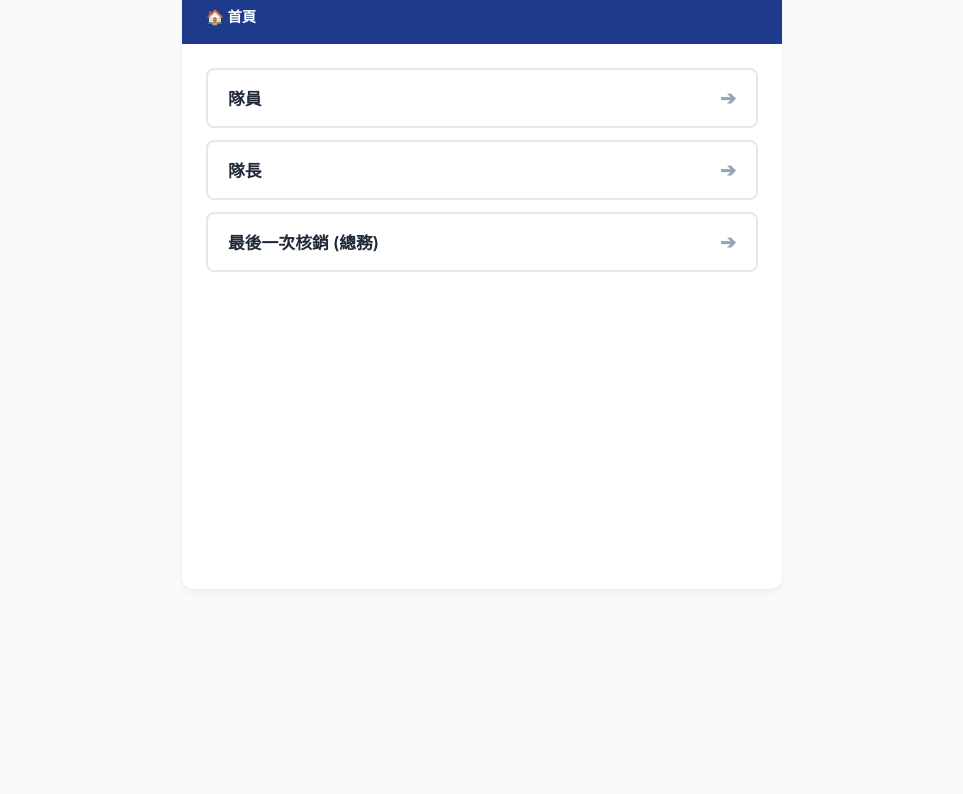
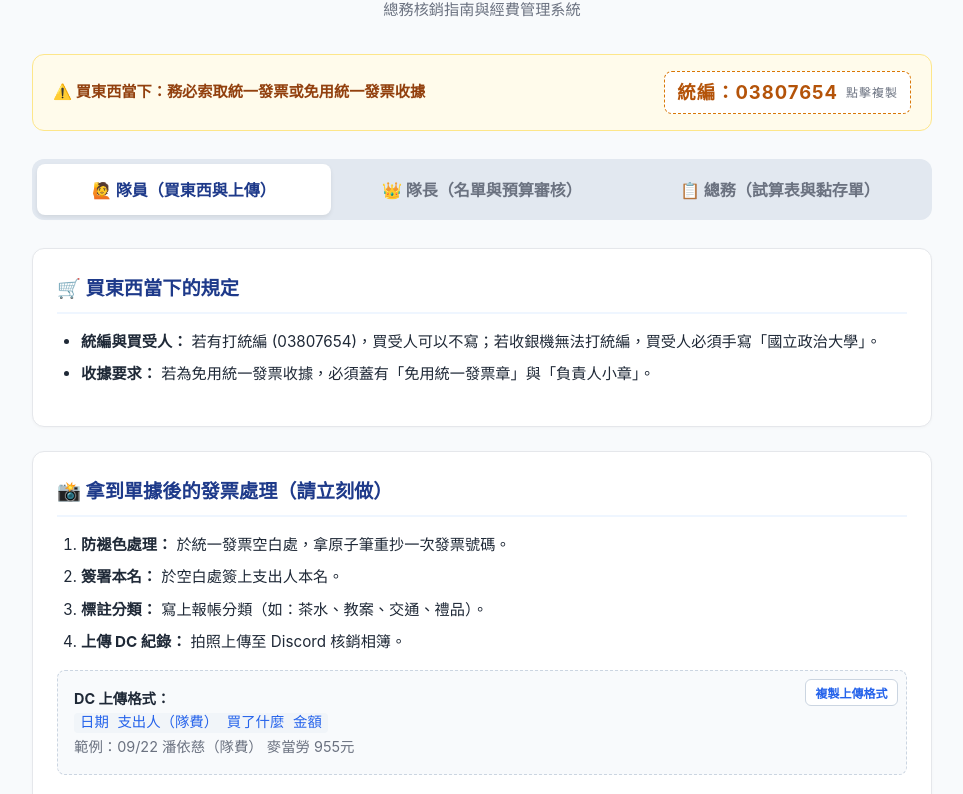
Before and after one commit to jazz12421/nccu-dingzhou-accounting, a plain HTML site: page index.html in a window 1280 px wide. Shown: the part 75-869 px from the top of the page, without its empty margins (158-1121 px from the left). Before the commit the page ends 800 px from the top, so only its background shows below. Drawn offline with Linux system fonts and the light colour scheme.

Commit message:
Update title and enhance layout and styles
Updated the title and improved styling and layout for better user experience. Added tax-related banners and role-based tabs for functionality.

```diff
--- a/index.html
+++ b/index.html
@@ -3,287 +3,273 @@
 <head>
   <meta charset="UTF-8">
   <meta name="viewport" content="width=device-width, initial-scale=1.0">
-  <title>台南頂洲隊 · 節點式核銷指南</title>
+  <title>台南頂洲隊 · 詳細職位分流核銷系統</title>
   <style>
     :root {
       --primary: #1e3a8a;
       --primary-light: #eff6ff;
       --accent: #2563eb;
+      --warning: #d97706;
+      --warning-bg: #fffbeb;
+      --danger: #dc2626;
+      --danger-bg: #fef2f2;
       --text: #1f2937;
       --muted: #6b7280;
+      --card-bg: #ffffff;
       --border: #e5e7eb;
-      --bg: #f8fafc;
+      --border-radius: 12px;
     }
-    * { box-sizing: border-box; margin: 0; padding: 0; font-family: -apple-system, BlinkMacSystemFont, "Segoe UI", sans-serif; }
-    body { background: var(--bg); color: var(--text); line-height: 1.6; padding: 1.5rem 1rem; }
-    .container { max-width: 600px; margin: 0 auto; background: #fff; min-height: 80vh; border-radius: 12px; box-shadow: 0 4px 6px rgba(0,0,0,0.05); overflow: hidden; display: flex; flex-direction: column; }
+    * { box-sizing: border-box; margin: 0; padding: 0; font-family: -apple-system, BlinkMacSystemFont, "Segoe UI", Roboto, "PingFang TC", "Noto Sans TC", sans-serif; }
+    body { background: #f8fafc; color: var(--text); line-height: 1.6; padding: 1.5rem 1rem 4rem; }
+    .container { max-width: 900px; margin: 0 auto; }
+    header { text-align: center; margin-bottom: 2rem; }
+    h1 { font-size: 1.75rem; color: var(--primary); margin-bottom: 0.25rem; }
+    .subtitle { color: var(--muted); font-size: 0.95rem; font-weight: 500; }
 
-    /* 頂部導覽與麵包屑 */
-    .header { background: var(--primary); color: white; padding: 1rem 1.5rem; }
-    .header h1 { font-size: 1.25rem; margin-bottom: 0.5rem; }
-    .breadcrumbs { font-size: 0.9rem; color: #cbd5e1; display: flex; flex-wrap: wrap; gap: 0.5rem; align-items: center; }
-    .crumb { cursor: pointer; transition: color 0.2s; }
-    .crumb:hover { color: white; text-decoration: underline; }
-    .crumb.active { color: white; font-weight: bold; cursor: default; text-decoration: none; }
-    .separator { color: #94a3b8; }
+    /* 頂部統編強提醒 */
+    .tax-banner {
+      background: var(--warning-bg);
+      border: 1.5px solid #fde68a;
+      border-radius: var(--border-radius);
+      padding: 1rem 1.25rem;
+      display: flex; align-items: center; justify-content: space-between;
+      margin-bottom: 1.75rem; flex-wrap: wrap; gap: 0.75rem;
+    }
+    .tax-text { font-size: 0.95rem; color: #92400e; font-weight: 600; }
+    .tax-code-box {
+      background: #ffffff; border: 1.5px dashed var(--warning);
+      padding: 0.35rem 0.75rem; border-radius: 8px;
+      font-size: 1.15rem; font-weight: 700; color: #b45309;
+      letter-spacing: 1px; cursor: pointer; display: inline-flex; align-items: center; gap: 0.5rem;
+    }
+    .tax-code-box:hover { background: #fef3c7; }
 
-    /* 內容區域 */
-    .content-area { padding: 1.5rem; flex: 1; display: flex; flex-direction: column; gap: 1rem; }
+    /* 角色切換 */
+    .role-tabs {
+      display: grid; grid-template-columns: repeat(3, 1fr);
+      background: #e2e8f0; padding: 5px; border-radius: 12px; margin-bottom: 1.75rem; gap: 4px;
+    }
+    .role-btn {
+      padding: 0.85rem 0.5rem; border: none; background: transparent;
+      border-radius: 8px; font-weight: 700; font-size: 1rem; color: var(--muted);
+      cursor: pointer; text-align: center; transition: all 0.2s;
+    }
+    .role-btn.active { background: #ffffff; color: var(--primary); box-shadow: 0 2px 4px rgba(0,0,0,0.08); }
+    .role-view { display: none; }
+    .role-view.active { display: block; }
 
-    /* 節點按鈕清單 */
-    .node-list { display: flex; flex-direction: column; gap: 0.75rem; }
-    .node-btn {
-      background: white; border: 2px solid var(--border); padding: 1rem 1.25rem;
-      border-radius: 8px; font-size: 1.05rem; font-weight: 600; color: var(--text);
-      text-align: left; cursor: pointer; transition: all 0.2s;
-      display: flex; justify-content: space-between; align-items: center;
+    /* 內容卡片 */
+    .section-card {
+      background: var(--card-bg); border: 1px solid var(--border);
+      border-radius: var(--border-radius); padding: 1.5rem; margin-bottom: 1.5rem;
+      box-shadow: 0 1px 3px rgba(0,0,0,0.03);
     }
-    .node-btn:hover { border-color: var(--accent); background: var(--primary-light); color: var(--accent); transform: translateX(4px); }
-    .node-btn::after { content: '➔'; font-size: 1.2rem; color: #94a3b8; }
-    .node-btn:hover::after { color: var(--accent); }
+    .section-card h2 { font-size: 1.2rem; margin-bottom: 1rem; color: var(--primary); display: flex; align-items: center; gap: 0.5rem; border-bottom: 2px solid var(--primary-light); padding-bottom: 0.5rem; }
+    .section-card h3 { font-size: 1.05rem; margin: 1rem 0 0.5rem 0; color: var(--text); }
 
-    /* 最終葉面內容 */
-    .leaf-content { font-size: 1rem; color: var(--text); animation: fadeIn 0.3s ease; }
-    .leaf-content p, .leaf-content ul { margin-bottom: 1rem; }
-    .leaf-content ul { padding-left: 1.5rem; }
-    .leaf-content li { margin-bottom: 0.5rem; }
-    .highlight-box { background: #fffbeb; border-left: 4px solid #d97706; padding: 1rem; border-radius: 4px; margin-bottom: 1rem; color: #92400e; }
+    ul, ol { padding-left: 1.5rem; margin-bottom: 1rem; font-size: 0.95rem; }
+    li { margin-bottom: 0.5rem; }
 
-    /* 返回按鈕 */
-    .back-btn { margin-top: auto; padding-top: 1.5rem; }
-    .back-btn button {
-      width: 100%; background: #f1f5f9; border: 1px solid var(--border);
-      padding: 0.75rem; border-radius: 8px; font-weight: 600; color: var(--muted);
-      cursor: pointer; transition: 0.2s;
+    .alert-box {
+      background: var(--danger-bg); border-left: 4px solid var(--danger);
+      padding: 0.75rem 1rem; font-size: 0.9rem; color: #991b1b; margin-bottom: 1rem; border-radius: 4px;
     }
-    .back-btn button:hover { background: #e2e8f0; color: var(--text); }
+    .info-box {
+      background: var(--primary-light); border-left: 4px solid var(--accent);
+      padding: 0.75rem 1rem; font-size: 0.9rem; color: #1e40af; margin-bottom: 1rem; border-radius: 4px;
+    }
 
-    @keyframes fadeIn { from { opacity: 0; transform: translateY(5px); } to { opacity: 1; transform: translateY(0); } }
+    table { width: 100%; border-collapse: collapse; margin-bottom: 1rem; font-size: 0.9rem; }
+    th, td { border: 1px solid var(--border); padding: 0.65rem; text-align: left; vertical-align: top; }
+    th { background: #f1f5f9; font-weight: 600; }
+    code { background: #f1f5f9; padding: 2px 6px; border-radius: 4px; font-family: monospace; color: var(--accent); }
+
+    /* 複製區塊 */
+    .copy-box {
+      background: #f8fafc; border: 1px dashed #cbd5e1; border-radius: 8px;
+      padding: 1rem; position: relative; font-size: 0.9rem; margin-bottom: 1rem;
+    }
+    .copy-btn {
+      position: absolute; top: 0.5rem; right: 0.5rem; background: #ffffff;
+      border: 1px solid #cbd5e1; border-radius: 6px; padding: 0.25rem 0.6rem;
+      font-size: 0.75rem; cursor: pointer; color: var(--accent); font-weight: 600;
+    }
   </style>
 </head>
 <body>
 
 <div class="container">
-  <div class="header">
-    <h1>總務核銷指南</h1>
-    <div class="breadcrumbs" id="breadcrumbs">
-      <!-- 麵包屑動態生成 -->
+  <header>
+    <h1>國立政治大學 台南頂洲隊</h1>
+    <div class="subtitle">總務核銷指南與經費管理系統</div>
+  </header>
+
+  <div class="tax-banner">
+    <div class="tax-text">⚠️ 買東西當下：務必索取統一發票或免用統一發票收據</div>
+    <div class="tax-code-box" onclick="copyText('03807654', '已複製政大統編！')">
+      <span>統編：03807654</span>
+      <span style="font-size:0.75rem; font-weight:normal; color:var(--muted)">點擊複製</span>
     </div>
   </div>
 
-  <div class="content-area">
-    <div id="dynamic-content">
-      <!-- 按鈕或內容動態生成 -->
+  <div class="role-tabs">
+    <button class="role-btn active" onclick="switchRole('member')">🙋 隊員（買東西與上傳）</button>
+    <button class="role-btn" onclick="switchRole('captain')">👑 隊長（名單與預算審核）</button>
+    <button class="role-btn" onclick="switchRole('admin')">📋 總務（試算表與黏存單）</button>
+  </div>
+
+  <!-- ==================== 1. 隊員專區 ==================== -->
+  <div id="view-member" class="role-view active">
+    <div class="section-card">
+      <h2>🛒 買東西當下的規定</h2>
+      <ul>
+        <li><strong>統編與買受人：</strong> 若有打統編 (03807654)，買受人可以不寫；若收銀機無法打統編，買受人必須手寫「國立政治大學」。</li>
+        <li><strong>收據要求：</strong> 若為免用統一發票收據，必須蓋有「免用統一發票章」與「負責人小章」。</li>
+      </ul>
     </div>
 
-    <div class="back-btn" id="back-btn-container" style="display: none;">
-      <button onclick="goBack()">🔙 返回上一層</button>
+    <div class="section-card">
+      <h2>📸 拿到單據後的發票處理（請立刻做）</h2>
+      <ol>
+        <li><strong>防褪色處理：</strong> 於統一發票空白處，拿原子筆重抄一次發票號碼。</li>
+        <li><strong>簽署本名：</strong> 於空白處簽上支出人本名。</li>
+        <li><strong>標註分類：</strong> 寫上報帳分類（如：茶水、教案、交通、禮品）。</li>
+        <li><strong>上傳 DC 紀錄：</strong> 拍照上傳至 Discord 核銷相簿。</li>
+      </ol>
+      <div class="copy-box">
+        <button class="copy-btn" onclick="copyText('日期 支出人（隊費） 買了什麼 金額', '已複製格式')">複製上傳格式</button>
+        <strong>DC 上傳格式：</strong><br>
+        <code>日期 支出人（隊費） 買了什麼 金額</code><br>
+        <span style="color:var(--muted)">範例：09/22 潘依慈（隊費） 麥當勞 955元</span>
+      </div>
+    </div>
+
+    <div class="section-card">
+      <h2>🔍 各分類特殊要求（買錯無法核銷）</h2>
+      <h3>🍵 籌會茶水 / 🍱 餐費</h3>
+      <div class="alert-box">必須檢附詳細名單！包含：日期、時間、人數、發票號碼、與會人員全名。收據則免填發票號碼。</div>
+
+      <h3>📚 教案與教具</h3>
+      <ul>
+        <li>必須寫清楚是<strong>哪個教案</strong>（例：烹飪教案、高藝術），不可只寫「烹飪」以免被當成一般餐費退件。</li>
+        <li>發票明細若僅印「文具」或「生活用品」，必須手寫補齊具體品項（如：剪刀、色紙）。</li>
+      </ul>
+
+      <h3>🚆 交通車票</h3>
+      <ul>
+        <li><strong>火車：</strong> 實體票根全額核銷（若走人工通道出站，請站務員蓋章）。</li>
+        <li><strong>高鐵：</strong> 僅能核銷同區間的「火車票價」額度。</li>
+        <li><strong>計程車：</strong> 必須索取收據（含車號、司機姓名）。
+          <br>事由標準寫法：北車到住家寫 <code>載大型教具</code>；新營到頂洲寫 <code>載營期四日餐食材料</code>。
+        </li>
+      </ul>
+    </div>
+  </div>
+
+  <!-- ==================== 2. 隊長專區 ==================== -->
+  <div id="view-captain" class="role-view">
+    <div class="section-card">
+      <h2>👑 名單與預算審核責任</h2>
+      <div class="info-box">
+        隊長需在總務製表前，確認以下名冊與預算上限是否合規，以免課外組退件。
+      </div>
+
+      <h3>🎁 貴賓禮品（校長/主任）</h3>
+      <ul>
+        <li><strong>預算上限：</strong> 最多 2 份，每份 500 元以內。</li>
+        <li><strong>必備文件：</strong> 致贈名單清冊，需包含：對象姓名、活動名稱、活動時間、地點、緣由。</li>
+      </ul>
+
+      <h3>🏅 小朋友獎品</h3>
+      <ul>
+        <li><strong>預算上限：</strong> 每位學童最高 500 元。</li>
+        <li><strong>必備文件：</strong> 獲獎名單（約 10~20 位小朋友的姓名清冊）。</li>
+      </ul>
+
+      <h3>📝 茶水與營期餐費名冊</h3>
+      <ul>
+        <li>確認出席人數與簽到表相符，並已將人員名單交給總務。</li>
+      </ul>
+    </div>
+  </div>
+
+  <!-- ==================== 3. 總務專區 ==================== -->
+  <div id="view-admin" class="role-view">
+    <div class="section-card">
+      <h2>📑 試算表與前置文件整理</h2>
+      <ul>
+        <li>每一筆支出都必須登記於「收支明細表」。</li>
+        <li>將同類別且準備貼在同一張黏存單的發票排在一起，計算該張黏存單的總核銷金額。</li>
+        <li>黏存單右上角必須寫上對應的試算表流水編號。</li>
+        <li><strong>營期餐費全聯發票處理：</strong> 先計算總餐數，每餐扣除 1,440 元。剩餘無法整除的餘額，需單獨拆開核銷。</li>
+      </ul>
+    </div>
+
+    <div class="section-card">
+      <h2>📌 會計代碼與經費拆帳規則（最後一次核銷）</h2>
+      <table>
+        <tr>
+          <th style="width: 35%;">課外組補助款 <br><code>115TM02-3011</code></th>
+          <td>
+            <strong>出隊後使用</strong>：挑選金額最高、最大筆的黏存單優先使用此代碼。<br>
+            額度上限：10,000 元。
+          </td>
+        </tr>
+        <tr>
+          <th>頂洲祖產 <br><code>115DM00-21</code></th>
+          <td>
+            <strong>出隊前使用</strong>；或作為補助款 10,000 元用罄後的<strong>餘額補足</strong>。<br>
+            拆帳範例：若總花費 15,000 元，則 10,000 報補助款，剩餘 5,000 報祖產。
+          </td>
+        </tr>
+      </table>
+    </div>
+
+    <div class="section-card">
+      <h2>📄 黏存單實作與黏貼規則</h2>
+      <div class="alert-box">任何寫錯塗改的地方，經辦人必須在塗改處旁邊重新簽名或蓋私章！</div>
+      <ul>
+        <li><strong>數量限制：</strong> 同類別發票貼同一張，每張黏存單最多貼 <strong>10 張</strong>發票。</li>
+        <li><strong>黏貼排版：</strong> 由左至右橫向黏貼，最多並排 <strong>3 張</strong>。發票之間不可互相重疊遮蔽字樣。</li>
+        <li><strong>大張單據：</strong> 體積較大的收據、估價單、或 A4 名單，必須黏貼在最底層/最後面。</li>
+        <li><strong>細節欄位：</strong> 計畫名稱填寫「國立政治大學 台南頂洲隊」。金額未填滿的空格請劃掉。左下角需留電話號碼。</li>
+      </ul>
+    </div>
+
+    <div class="section-card">
+      <h2>✅ 出件至課外組前最終檢查清單</h2>
+      <ul>
+        <li>[ ] 檢查發票是否皆已手寫重抄號碼與簽名。</li>
+        <li>[ ] 確認文具等籠統品項已手寫補齊細項。</li>
+        <li>[ ] 附件名單是否齊全（茶水、餐費、禮品事由、獎品名冊）。</li>
+        <li>[ ] 黏存單清冊是否填寫完畢，且塗改處皆已蓋章。</li>
+      </ul>
     </div>
   </div>
 </div>
 
 <script>
-  // 嚴格對應心智圖的樹狀資料結構
-  const mindMapData = {
-    title: "首頁",
-    children: [
-      {
-        title: "隊員",
-        children: [
-          {
-            title: "買東西當下",
-            children: [
-              {
-                title: "有統編",
-                content: "<div class='highlight-box'>⚠️ 政大統編：<strong>03807654</strong></div><ul><li>如果有打統編，買受人可以不寫。</li></ul>"
-              },
-              {
-                title: "沒統編",
-                content: "<ul><li>若收銀機無法打統編，買受人必須手寫「<strong>國立政治大學</strong>」。</li></ul>"
-              },
-              {
-                title: "免用統一發票收據",
-                content: "<ul><li>必須蓋有「<strong>免用統一發票章</strong>」與「<strong>負責人小章</strong>」。</li></ul>"
-              }
-            ]
-          },
-          {
-            title: "發票處理",
-            children: [
-              {
-                title: "防褪色處理",
-                content: "<ul><li>統一發票請抄寫一次發票號碼（防止感熱紙褪色）。</li></ul>"
-              },
-              {
-                title: "基本資訊填寫",
-                content: "<ul><li>在空白處寫上<strong>本名</strong>。</li><li>寫上<strong>報帳分類</strong>類別。</li></ul>"
-              },
-              {
-                title: "上傳紀錄",
-                content: "<ul><li>拍照上傳至 DC 核銷相簿。</li><li>格式範例：<code>09/22 潘依慈（隊費） 麥當勞 955元</code></li></ul>"
-              }
-            ]
-          }
-        ]
-      },
-      {
-        title: "隊長",
-        children: [
-          {
-            title: "審核各項細節",
-            children: [
-              {
-                title: "茶水與餐費名冊",
-                content: "<ul><li>確保名單與實際簽到或出席人數相符。</li></ul>"
-              },
-              {
-                title: "禮品餽贈名冊",
-                content: "<ul><li>預算上限：最多 2 份，每份最高 500 元。</li><li>需確認致贈校長、主任的緣由與時間地點。</li></ul>"
-              },
-              {
-                title: "獎品發放名冊",
-                content: "<ul><li>預算上限：每位學童最高 500 元。</li><li>需造冊確認約 10~20 位獲獎小朋友名單。</li></ul>"
-              }
-            ]
-          }
-        ]
-      },
-      {
-        title: "最後一次核銷 (總務)",
-        children: [
-          {
-            title: "試算表整理",
-            children: [
-              {
-                title: "分類登記",
-                content: "<ul><li>將所有發票依類別分開登記。</li><li>黏存單右上角寫上對應的流水編號。</li></ul>"
-              },
-              {
-                title: "營期餐費全聯發票",
-                content: "<div class='highlight-box'>全聯大張發票拆帳規則</div><ul><li>計算總餐數，每餐固定扣除 <strong>1,440 元</strong>。</li><li>無法整除的餘額單獨拆開核銷。</li></ul>"
-              }
-            ]
-          },
-          {
-            title: "黏存單實作",
-            children: [
-              {
-                title: "黏貼數量與排版",
-                content: "<ul><li>同類別發票貼同一張。</li><li>每張最多貼 <strong>10 張</strong>發票。</li><li>由左至右橫向黏貼，最多並排 <strong>3 張</strong>，不可重疊遮蔽字樣。</li><li>大型單據（收據、估價單、A4名冊）貼在最底層。</li></ul>"
-              },
-              {
-                title: "塗改處蓋章",
-                content: "<div class='highlight-box'>⚠️ 塗改防呆</div><ul><li>任何寫錯塗改的地方，經辦人必須在旁邊<strong>重新簽名或蓋私章</strong>。</li></ul>"
-              }
-            ]
-          },
-          {
-            title: "各類發票規定",
-            children: [
-              {
-                title: "教案教具",
-                content: "<ul><li>必須寫清楚是「哪個教案」（例：不可只寫烹飪，以免被當成餐費）。</li><li>發票明細若僅印「文具」，必須手寫補齊具體品項（如：剪刀）。</li></ul>"
-              },
-              {
-                title: "籌會茶水 / 餐費",
-                content: "<ul><li>必須附上人員名單！包含：日期、時間、人數、發票號碼、與會人員全名。</li><li>收據則免填發票號碼。</li></ul>"
-              },
-              {
-                title: "交通車票",
-                content: "<ul><li><strong>火車：</strong>實體票根全額核銷。</li><li><strong>高鐵：</strong>僅能核銷同區間的「火車票價」額度。</li><li><strong>計程車：</strong>必須有收據（車號、司機姓名）。</li><li>計程車事由：北車到住家寫 <code>載大型教具</code>；新營到頂洲寫 <code>載營期四日餐食材料</code>。</li></ul>"
-              }
-            ]
-          },
-          {
-            title: "預算代碼",
-            children: [
-              {
-                title: "課外組補助款",
-                content: "<ul><li>代碼：<strong>115TM02-3011</strong></li><li>額度：10,000 元</li><li>時機：出隊後，挑選金額最高、最大筆的黏存單優先使用。</li></ul>"
-              },
-              {
-                title: "頂洲祖產",
-                content: "<ul><li>代碼：<strong>115DM00-21</strong></li><li>時機：出隊前優先使用。</li><li>或作為補助款 10,000 元用罄後的餘額補足。</li></ul>"
-              }
-            ]
-          }
-        ]
-      }
-    ]
-  };
+  function switchRole(role) {
+    document.querySelectorAll('.role-btn').forEach(btn => btn.classList.remove('active'));
+    document.querySelectorAll('.role-view').forEach(view => view.classList.remove('active'));
 
-  let currentPath = [];
-
-  function getCurrentNode() {
-    let node = mindMapData;
-    for (let index of currentPath) {
-      node = node.children[index];
-    }
-    return node;
-  }
-
-  function render() {
-    const node = getCurrentNode();
-    const dynamicContent = document.getElementById("dynamic-content");
-    const breadcrumbs = document.getElementById("breadcrumbs");
-    const backBtn = document.getElementById("back-btn-container");
-
-    // 1. 渲染麵包屑
-    let crumbHtml = `<span class="crumb ${currentPath.length === 0 ? 'active' : ''}" onclick="goToDepth(0)">🏠 首頁</span>`;
-    let tempNode = mindMapData;
-    for (let i = 0; i < currentPath.length; i++) {
-      crumbHtml += `<span class="separator">/</span>`;
-      tempNode = tempNode.children[currentPath[i]];
-      const isActive = i === currentPath.length - 1 ? 'active' : '';
-      crumbHtml += `<span class="crumb ${isActive}" onclick="goToDepth(${i + 1})">${tempNode.title}</span>`;
-    }
-    breadcrumbs.innerHTML = crumbHtml;
-
-    // 2. 渲染內容或子節點按鈕
-    dynamicContent.innerHTML = "";
-    if (node.children && node.children.length > 0) {
-      // 渲染下一層按鈕
-      const listDiv = document.createElement("div");
-      listDiv.className = "node-list";
-      node.children.forEach((child, index) => {
-        const btn = document.createElement("button");
-        btn.className = "node-btn";
-        btn.innerText = child.title;
-        btn.onclick = () => {
-          currentPath.push(index);
-          render();
-        };
-        listDiv.appendChild(btn);
-      });
-      dynamicContent.appendChild(listDiv);
-    } else if (node.content) {
-      // 渲染最終葉面內容
-      const contentDiv = document.createElement("div");
-      contentDiv.className = "leaf-content";
-      contentDiv.innerHTML = node.content;
-      dynamicContent.appendChild(contentDiv);
-    }
-
-    // 3. 處理返回按鈕顯示邏輯
-    backBtn.style.display = currentPath.length > 0 ? "block" : "none";
-  }
-
-  function goBack() {
-    if (currentPath.length > 0) {
-      currentPath.pop();
-      render();
+    if(role === 'member') {
+      document.querySelectorAll('.role-btn')[0].classList.add('active');
+      document.getElementById('view-member').classList.add('active');
+    } else if(role === 'captain') {
+      document.querySelectorAll('.role-btn')[1].classList.add('active');
+      document.getElementById('view-captain').classList.add('active');
+    } else {
+      document.querySelectorAll('.role-btn')[2].classList.add('active');
+      document.getElementById('view-admin').classList.add('active');
     }
   }
 
-  function goToDepth(depth) {
-    if (depth < currentPath.length) {
-      currentPath = currentPath.slice(0, depth);
-      render();
-    }
+  function copyText(text, msg) {
+    navigator.clipboard.writeText(text).then(() => {
+      alert(msg || '已複製！');
+    });
   }
-
-  // 初始化渲染
-  render();
 </script>
 </body>
 </html>
```
